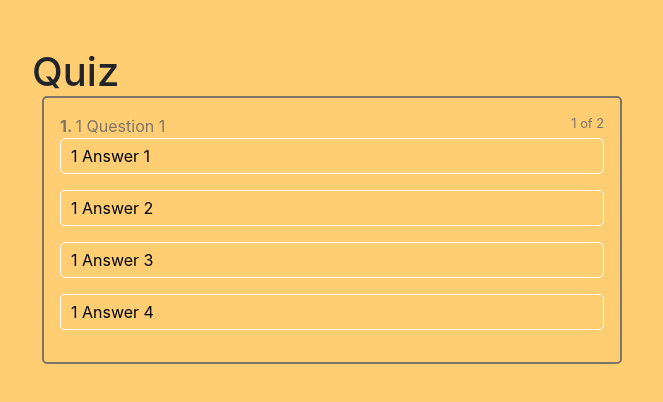
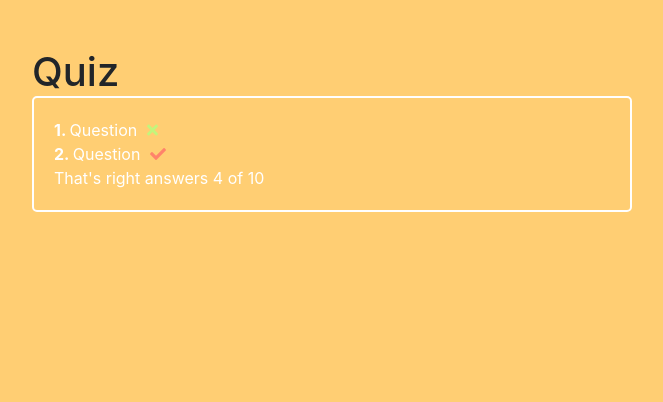
Before and after one commit to Assylzhan91/test-eExam, a React (Create React App) app: page / in a window 1280 px wide. Shown: the top 402 px of the page, without its empty margins (308-971 px from the left). Built offline with nearby package versions, Linux system fonts and the light colour scheme.

Commit message:
part-06 lesson-11

```diff
--- a/package.json
+++ b/package.json
@@ -3,6 +3,10 @@
   "version": "0.1.0",
   "private": true,
   "dependencies": {
+    "@fortawesome/fontawesome-svg-core": "^1.2.28",
+    "@fortawesome/free-solid-svg-icons": "^5.13.0",
+    "@fortawesome/react-fontawesome": "^0.1.9",
+    "react-bootstrap": "^1.0.0",
     "@blueprintjs/core": "^3.15.1",
     "@blueprintjs/datetime": "^3.9.0",
     "bootstrap": "^4.4.1",
--- /dev/null
+++ b/src/components/Finished/finished.module.scss
@@ -0,0 +1,20 @@
+.finished{
+  padding: 20px;
+  color: #fff;
+  border-radius: 5px;
+  border: 2px solid #fff;
+}
+
+.item{
+  svg{
+    margin-left: 10px;
+  }
+  :global(.success){
+      color: rgba( #b4ff7e, .8);
+  }
+
+  :global(.error){
+      color: rgba( #ff7169, .8);
+  }
+
+}
--- /dev/null
+++ b/src/components/Finished/index.js
@@ -0,0 +1,32 @@
+import React from 'react'
+import styles from "./finished.module.scss"
+import {FontAwesomeIcon} from "@fortawesome/react-fontawesome"
+import {faTimes} from "@fortawesome/free-solid-svg-icons"
+import {faCheck} from "@fortawesome/free-solid-svg-icons"
+
+const Finished = props => {
+  return (
+    <div className={styles.finished}>
+      <ul>
+        <li className={styles.item}>
+          <strong>1. </strong>
+          Question
+          <FontAwesomeIcon icon={faTimes} className="success"/>
+        </li>
+
+        <li className={styles.item}>
+          <strong>2. </strong>
+          Question
+          <FontAwesomeIcon icon={faCheck}  className="error"/>
+        </li>
+      </ul>
+
+      <p>That's right answers 4 of 10</p>
+      <div>
+
+      </div>
+    </div>
+  )
+}
+
+export default Finished
--- a/src/containers/Quiz/index.js
+++ b/src/containers/Quiz/index.js
@@ -1,12 +1,14 @@
 import React, { Component } from 'react'
 import ActiveQuiz from '../../components/ActiveQuiz'
+import Finished from '../../components/Finished'
 import styles from "./quiz.module.scss"
 
 class Quiz extends Component {
   state = {
     quiz: getData(),
     activeQuestion: 0,
-    answerState: null
+    answerState: null,
+    isFnished: true
   }
   onAnswerClickHandler = (id)=>{
     if(this.state.answerState){
@@ -23,7 +25,9 @@ class Quiz extends Component {
 
        let timer = window.setTimeout(()=>{
          if(this.isFinishedQuiz()){
-           console.log('isFinishedQuiz')
+           this.setState({
+             isFnished: true
+           })
          }else{
            this.setState({
              activeQuestion: this.state.activeQuestion + 1,
@@ -49,7 +53,12 @@ class Quiz extends Component {
       <div className={`${styles.quiz} pt-5`}>
         <div className={`${styles.wrapper}`}>
           <h1>Quiz</h1>
-          <ActiveQuiz
+          {
+            this.state.isFnished
+              ? <Finished
+
+                />
+              : <ActiveQuiz
                   answers={this.state.quiz[this.state.activeQuestion].answers}
                   question={this.state.quiz[this.state.activeQuestion].question}
                   onAnswerClickHandler={this.onAnswerClickHandler}
@@ -57,6 +66,8 @@ class Quiz extends Component {
                   answerNumber={this.state.activeQuestion + 1}
                   state={this.state.answerState}
                 />
+
+          }
         </div>
       </div>
     )
```
Lines whose indentation alone changed are shown as unchanged.
